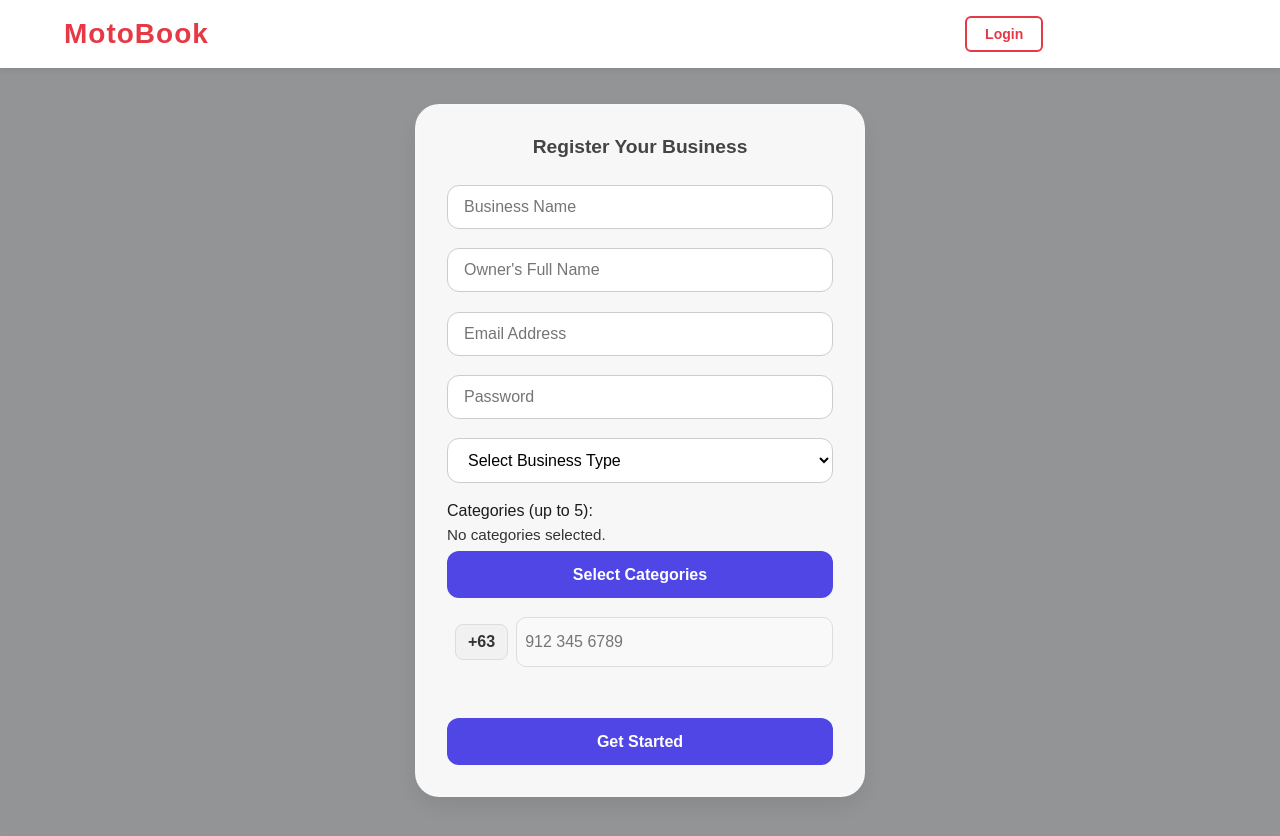
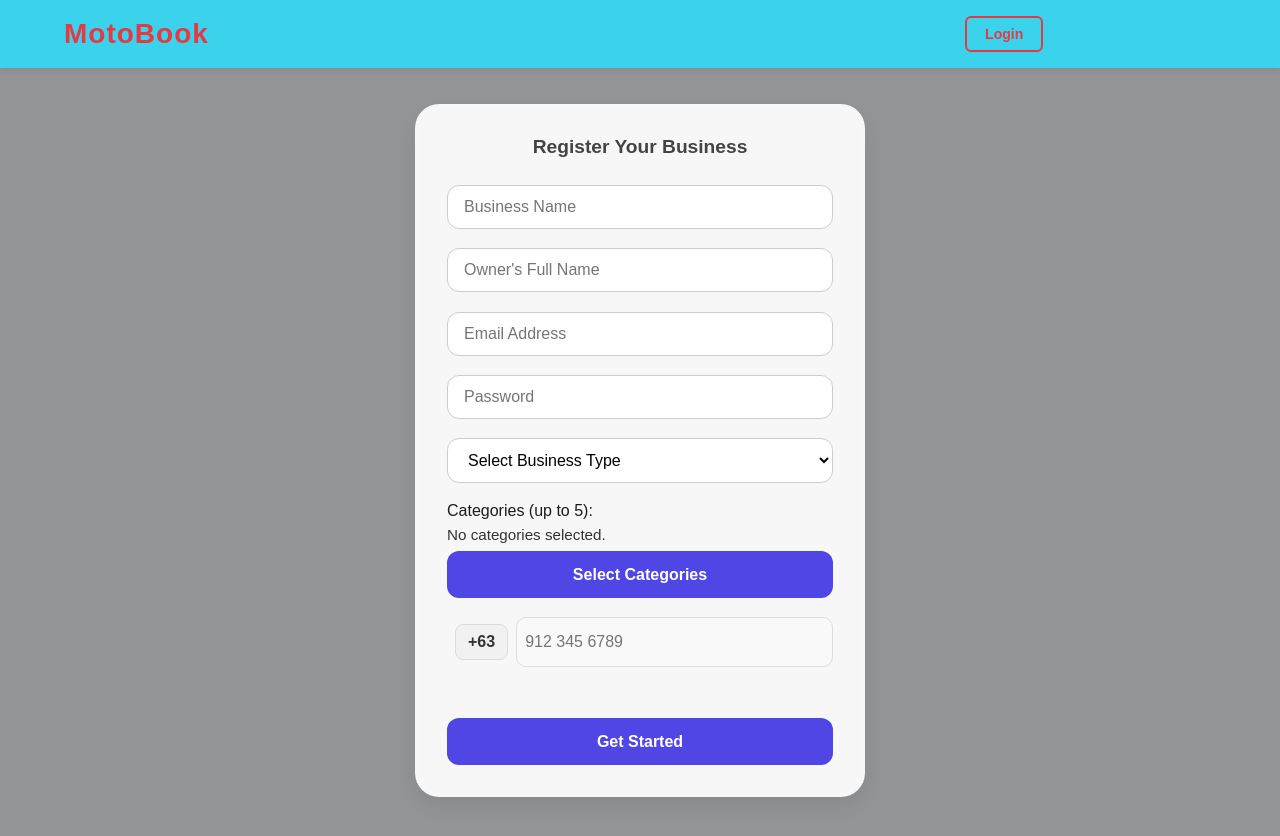
Before and after one commit to Kennyy02/Motobook, a React (Vite) app in the folder frontend/: page /seller/register in a window 1280 px wide. Shown: the top 836 px of the page. Built offline with nearby package versions, Linux system fonts and the light colour scheme; no server answers.

Commit message:
Fixed the Header

```diff
--- a/frontend/src/components/landing/Header.jsx
+++ b/frontend/src/components/landing/Header.jsx
@@ -82,10 +82,7 @@ function Header({ cartItems, onToggleCart }) {
     <>
       <header className="header">
         <div className="logo">
-          <img
-            src="../../../../backend/uploads/logo/Motobook.png"
-            alt="MotoBook Logo"
-          />
+          <img src="../../assets/logo/Motobook.png" alt="MotoBook Logo" />
         </div>
         <nav className="navbar">
           <div className="auth-buttons" ref={dropdownRef}>
--- a/frontend/src/styles/landing/Header.css
+++ b/frontend/src/styles/landing/Header.css
@@ -1,5 +1,5 @@
 .header {
-  background-color: #ffffff;
+  background-color: #3bd3eb;
   padding: 16px 5%;
   box-shadow: 0 2px 6px rgba(0, 0, 0, 0.08);
   position: fixed;
```
Also changed, not shown: frontend/src/assets/logo/Motobook.png (added).
